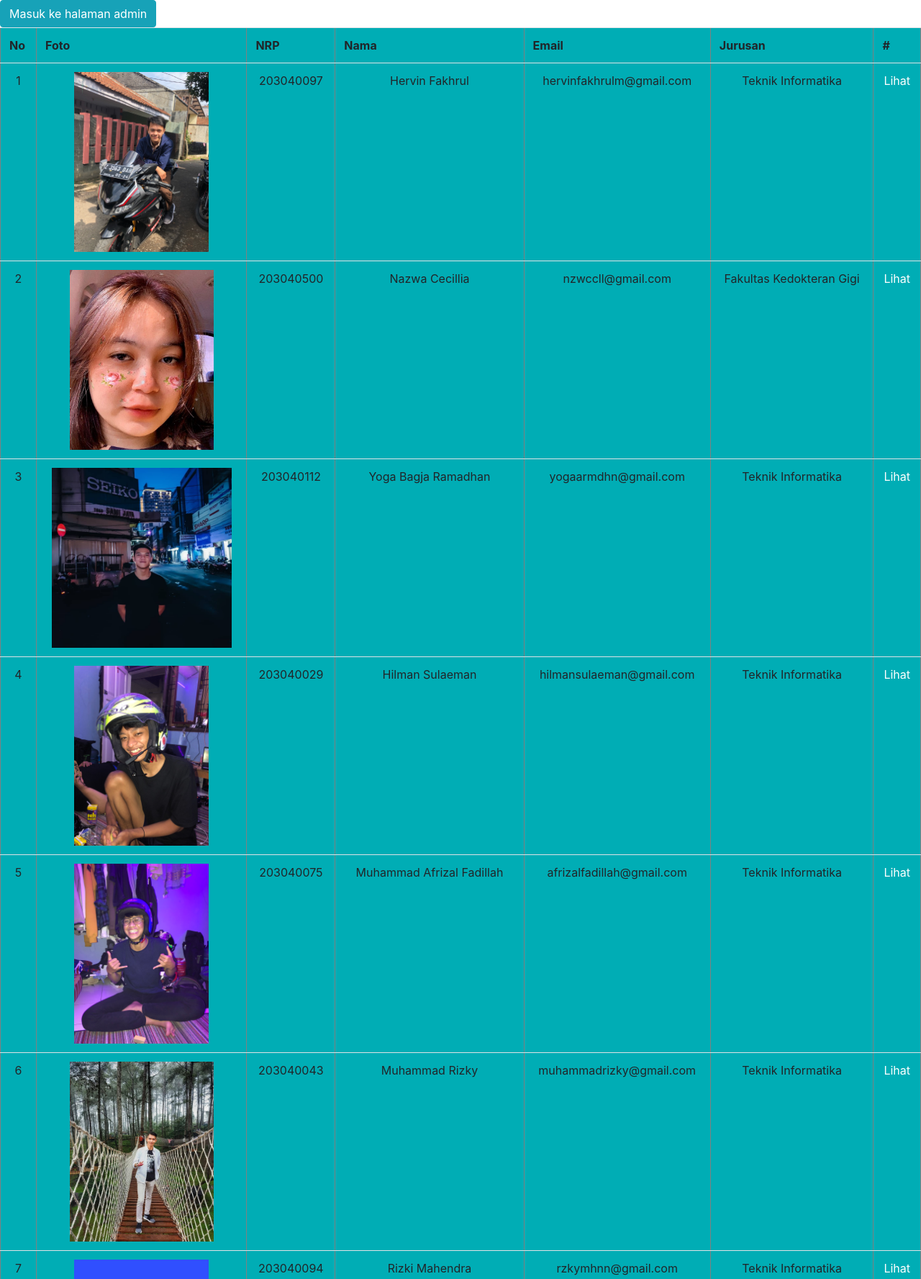
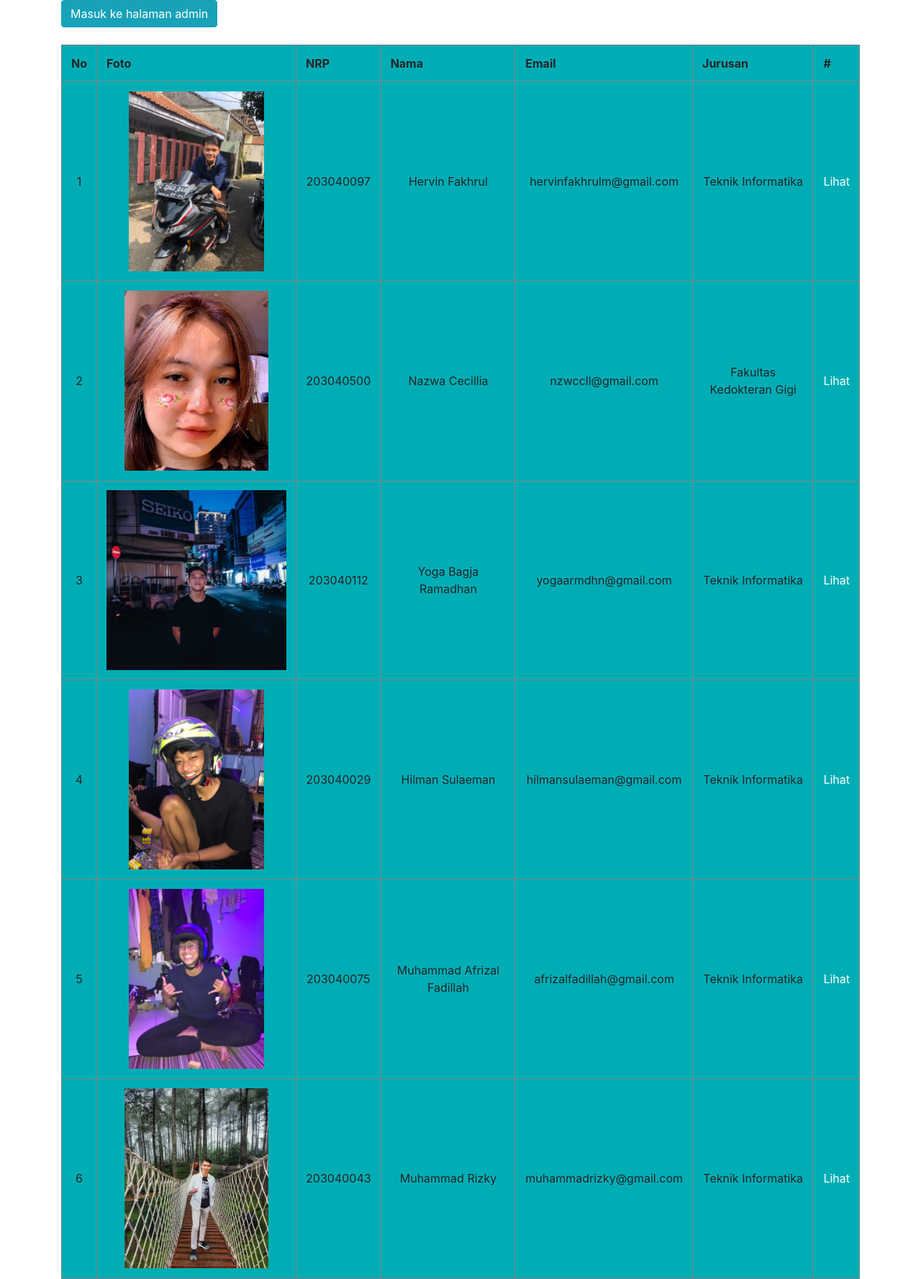
Before and after one commit to afrizalfadillah1808/pw2021_203040075, a PHP site: page / in a window 1280 px wide. Shown: the top 1777 px of the page at 72% size. Run offline with PHP 8.4, Linux system fonts and the light colour scheme; data comes from the database, SQL or seed files in the repository.

Commit message:
mengedit tugas praktikum pertemuan 6

```diff
--- a/praktikum/tugas6/latihan6c/index.php
+++ b/praktikum/tugas6/latihan6c/index.php
@@ -22,8 +22,10 @@
 
 </head>
 <body>
+    <div class="container">
         <button class="btn btn-info"><a href="php/login.php" style="text-decoration: none; color: white;">Masuk ke halaman admin</a></button>
-    <table class="table bordered striped" border="1" cellpadding="13" cellspacing="0" style="background-color: #00adb5;">
+        <br><br>
+        <table class="striped" border="1" cellpadding="13" cellspacing="0" style="background-color: #00adb5;">
             <tr>
             <th>No</th>
             <th>Foto</th>
@@ -49,5 +51,6 @@
             <?php $i++;?>
             <?php endforeach; ?>
         </table>
+    </div>
 </body>
 </html>
--- a/praktikum/tugas6/latihan6c/php/admin.php
+++ b/praktikum/tugas6/latihan6c/php/admin.php
@@ -46,7 +46,7 @@
         </button>
     </form>
     <br>
-    <table class="table bordered striped" border="1" cellpadding="13" cellspacing="0" style="background-color: #00adb5;">
+    <table class="striped" border="1" cellpadding="13" cellspacing="0" style="background-color: #00adb5;">
         <tr>
             <th>No</th>
             <th>Opsi</th>
```
Lines whose indentation alone changed are shown as unchanged.
